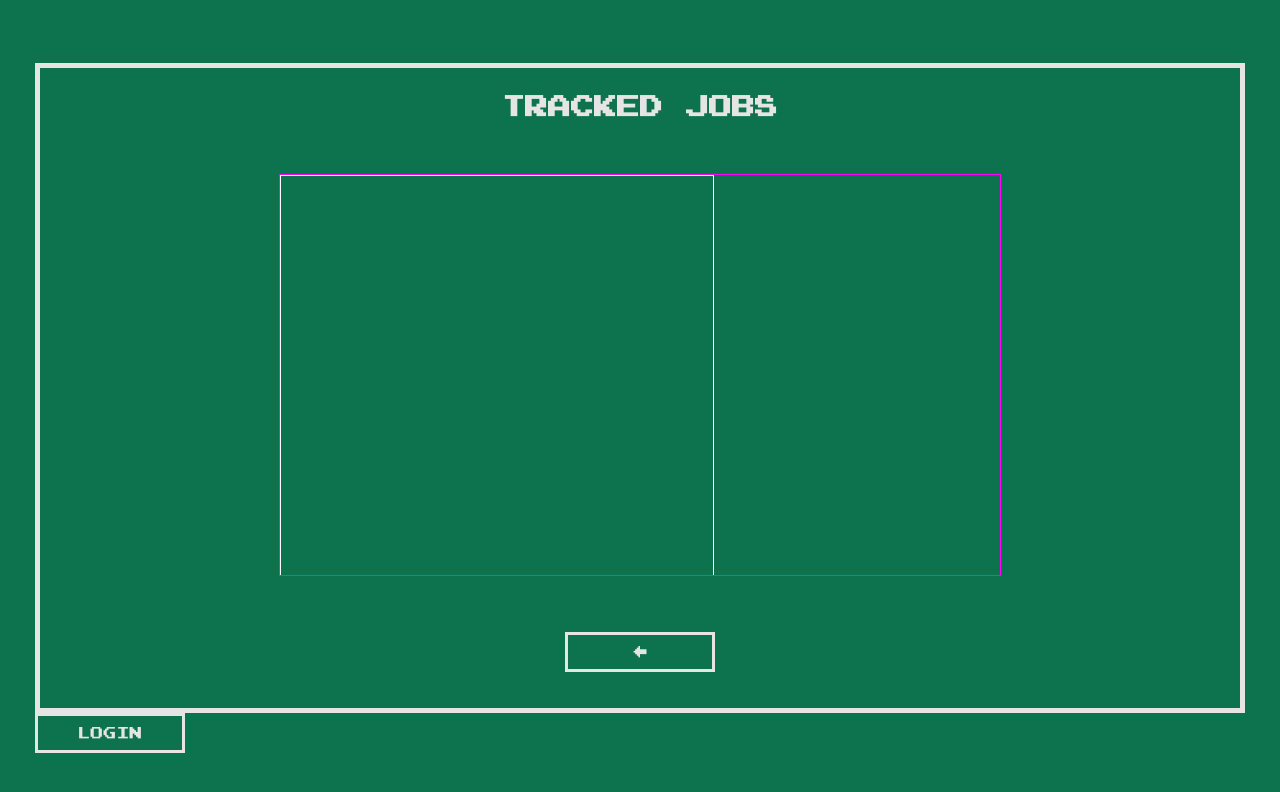
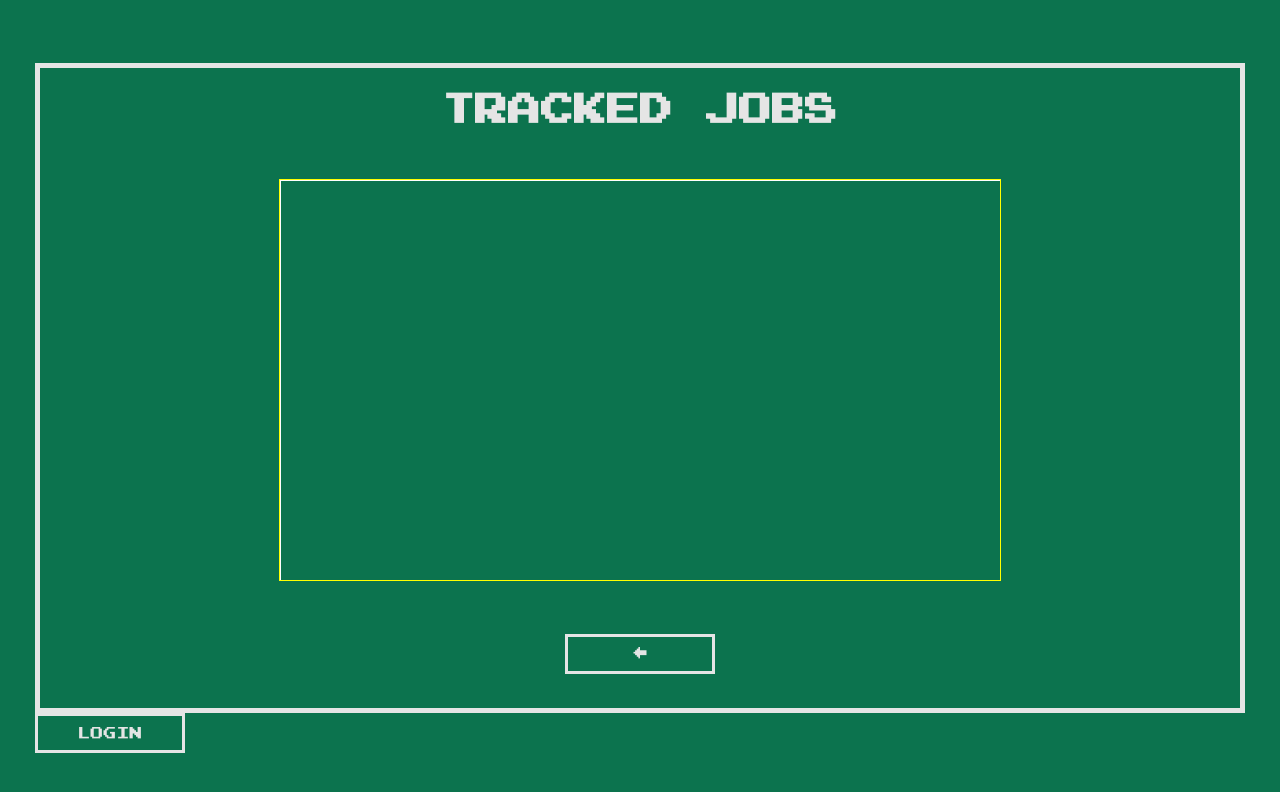
Before and after one commit to grantortino/job-hunter, a React (Create React App) app: page /trackedjobs in a window 1280 px wide. Shown: the top 792 px of the page. Built offline with nearby package versions, Linux system fonts and the light colour scheme.

Commit message:
finally TrackedJobs has a reasonable style

```diff
--- a/src/App.scss
+++ b/src/App.scss
@@ -89,6 +89,7 @@ p {
 .screen-main {
   border: 5px solid $fontColor;
   min-width: 150vh;
+  max-width: 0vh;
   min-height: 80vh;
 }
 
@@ -269,24 +270,28 @@ p {
   height: 50vh;
   width: 60%;
   overflow: scroll;
-  border: 1px solid fuchsia;
+  border: 1px solid yellow;
 }
 
 .job-cards {
-  width: 60%;
+  width: 100%;
   height: 100%;
   border: 1px solid white;
   display: flex;
   flex-wrap: wrap;
+  justify-content: space-around;
 }
 
 .job-card {
-  width: 13vh;
+  width: 17vh;
   height: 29vh;
   display: flex;
   flex-direction: column;
+  padding: 1rem 1rem;
+  justify-content: space-around;
 }
 
 .job-display-block {
   border: 1px solid fuchsia;
+  margin: 2rem 0rem;
 }
--- a/src/components/TrackedJobs.js
+++ b/src/components/TrackedJobs.js
@@ -12,7 +12,7 @@ const TrackedJobs = () => {
         <Screen>
             <div className="tracked-jobs-container">
 
-                <h1 className="medium">TRACKED JOBS</h1>
+                <h1 className="huge">TRACKED JOBS</h1>
 
                 <div className="job-tracker-overscroll-container">
                     <div className="job-cards">
```
